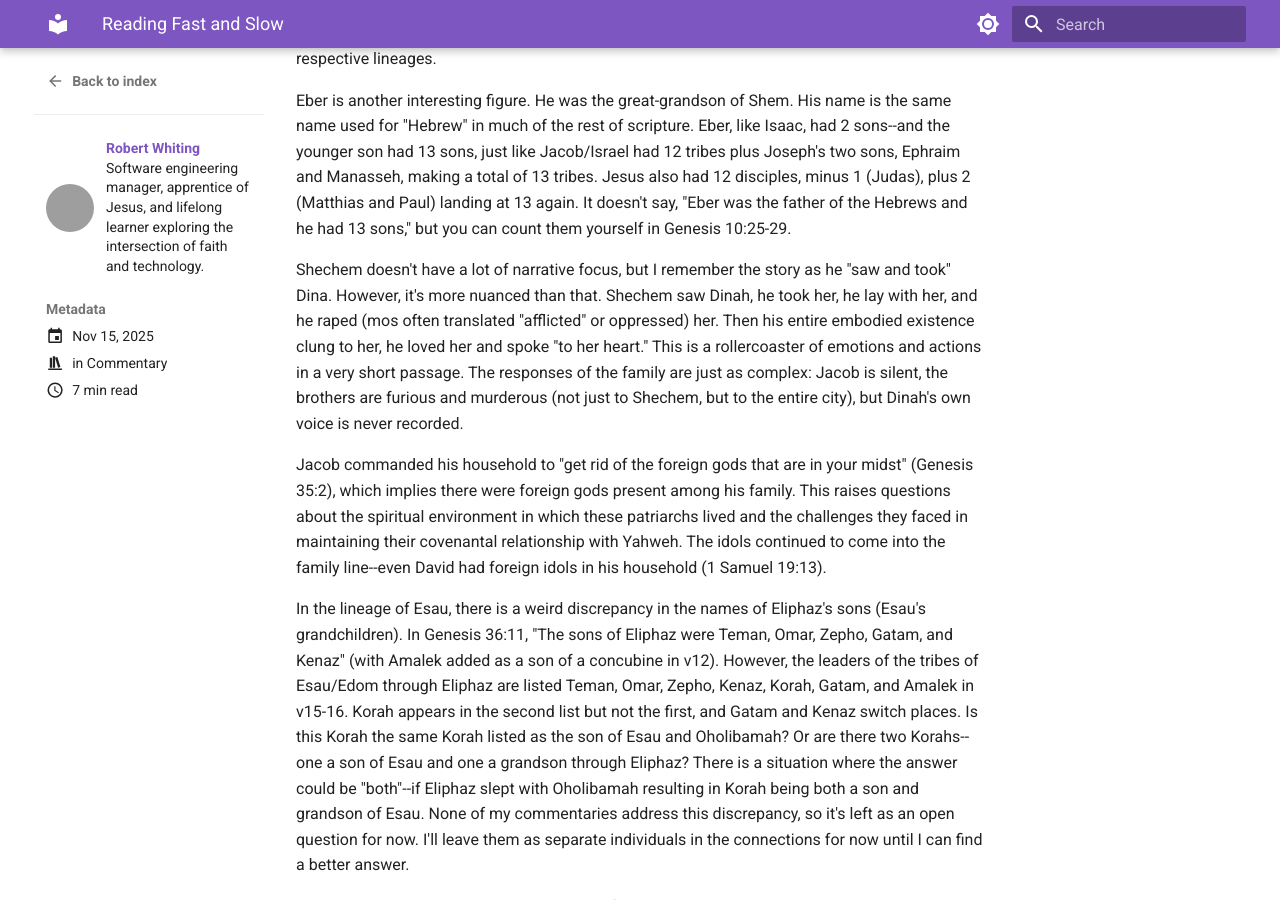
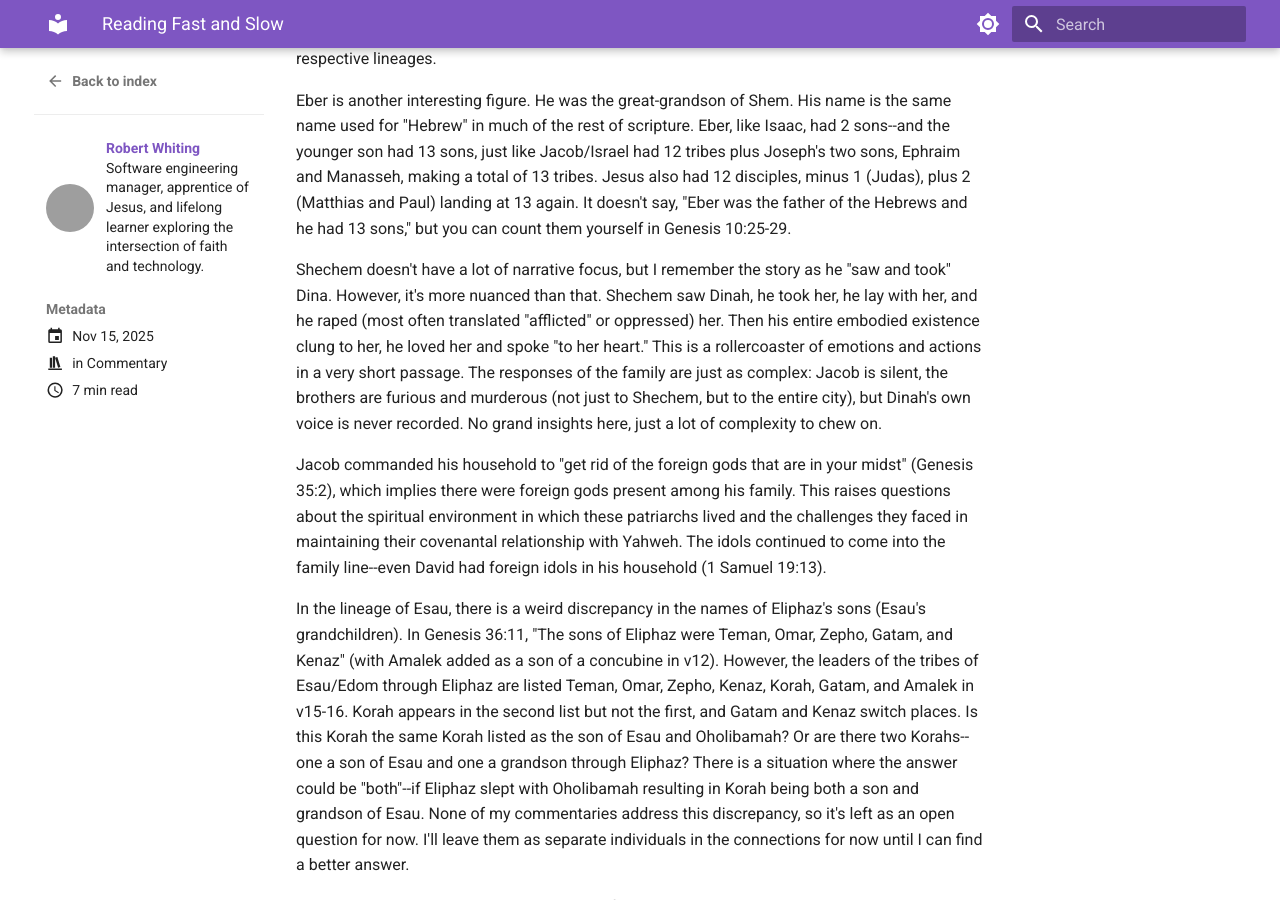
Before and after one commit to whitetreebible/blog, an MkDocs documentation site: the page built from docs/blog/posts/2025-11-15-fast-and-slow.md, in a window 1280 px wide and 900 px high, scrolled down 719 px. Built offline with MkDocs 1.6.1 and Material for MkDocs 9.7.7, drawn with Linux system fonts in a browser that asks for light colours; grey boxes are pictures that could not be loaded.

Commit message:
fix another typo

```diff
--- a/docs/blog/posts/2025-11-15-fast-and-slow.md
+++ b/docs/blog/posts/2025-11-15-fast-and-slow.md
@@ -22,7 +22,7 @@ Also, it's interesting that there are two Enoch's and two Lamech's. The first En
 
 Eber is another interesting figure. He was the great-grandson of Shem. His name is the same name used for "Hebrew" in much of the rest of scripture. Eber, like Isaac, had 2 sons--and the younger son had 13 sons, just like Jacob/Israel had 12 tribes plus Joseph's two sons, Ephraim and Manasseh, making a total of 13 tribes. Jesus also had 12 disciples, minus 1 (Judas), plus 2 (Matthias and Paul) landing at 13 again. It doesn't say, "Eber was the father of the Hebrews and he had 13 sons," but you can count them yourself in Genesis 10:25-29.
 
-Shechem doesn't have a lot of narrative focus, but I remember the story as he "saw and took" Dina. However, it's more nuanced than that. Shechem saw Dinah, he took her, he lay with her, and he raped (mos often translated "afflicted" or oppressed) her. Then his entire embodied existence clung to her, he loved her and spoke "to her heart." This is a rollercoaster of emotions and actions in a very short passage. The responses of the family are just as complex: Jacob is silent, the brothers are furious and murderous (not just to Shechem, but to the entire city), but Dinah's own voice is never recorded.
+Shechem doesn't have a lot of narrative focus, but I remember the story as he "saw and took" Dina. However, it's more nuanced than that. Shechem saw Dinah, he took her, he lay with her, and he raped (most often translated "afflicted" or oppressed) her. Then his entire embodied existence clung to her, he loved her and spoke "to her heart." This is a rollercoaster of emotions and actions in a very short passage. The responses of the family are just as complex: Jacob is silent, the brothers are furious and murderous (not just to Shechem, but to the entire city), but Dinah's own voice is never recorded. No grand insights here, just a lot of complexity to chew on.
 
 Jacob commanded his household to "get rid of the foreign gods that are in your midst" (Genesis 35:2), which implies there were foreign gods present among his family. This raises questions about the spiritual environment in which these patriarchs lived and the challenges they faced in maintaining their covenantal relationship with Yahweh. The idols continued to come into the family line--even David had foreign idols in his household (1 Samuel 19:13).
 
```
